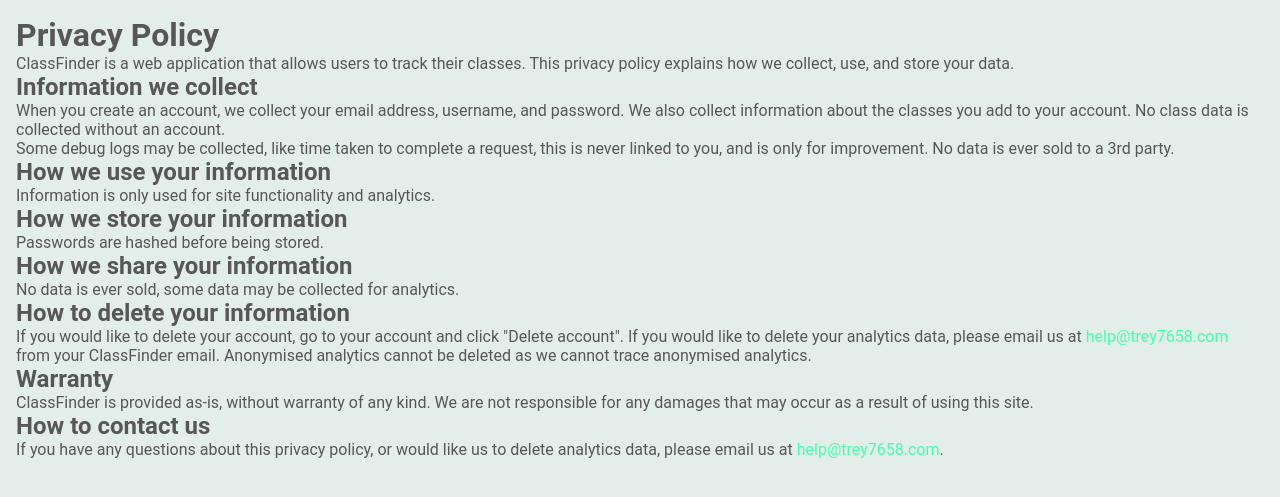
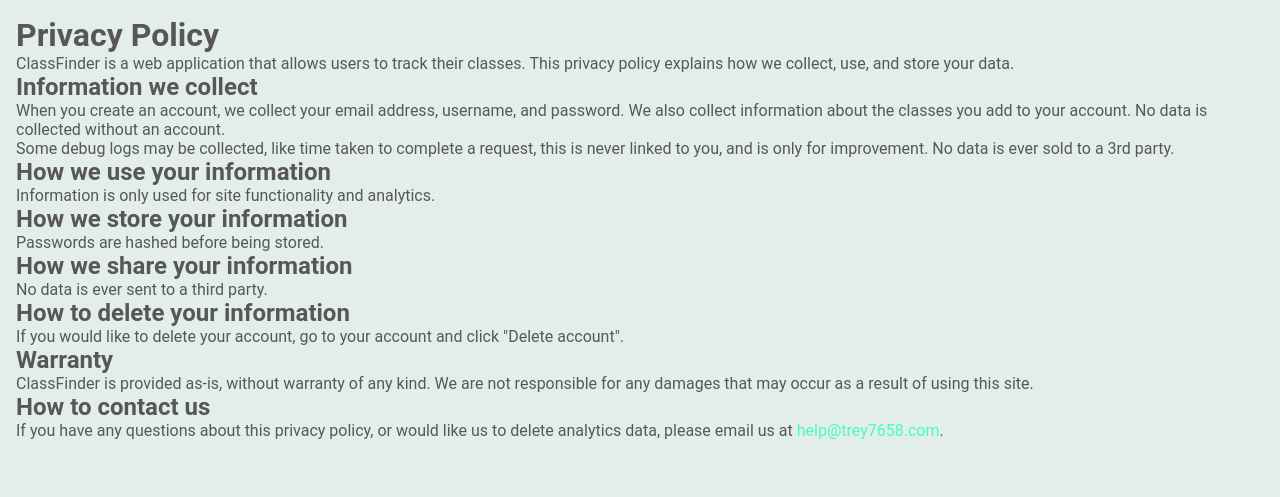
Before and after one commit to EvanZuk/ClassFinder, a Flask app: template app/templates/privacy.html in a window 1280 px wide. Shown: the part 51-548 px from the top of the page. Run offline with Flask 3, Linux system fonts and the light colour scheme; the template is opened without the code that fills it, so the values that code supplies are empty.

Commit message:
Change policy again

```diff
--- a/app/templates/privacy.html
+++ b/app/templates/privacy.html
@@ -12,16 +12,16 @@
         <h1>Privacy Policy</h1>
         <p>ClassFinder is a web application that allows users to track their classes. This privacy policy explains how we collect, use, and store your data.</p>
         <h2>Information we collect</h2>
-        <p>When you create an account, we collect your email address, username, and password. We also collect information about the classes you add to your account. No class data is collected without an account.</p>
+        <p>When you create an account, we collect your email address, username, and password. We also collect information about the classes you add to your account. No data is collected without an account.</p>
         <p>Some debug logs may be collected, like time taken to complete a request, this is never linked to you, and is only for improvement. No data is ever sold to a 3rd party.</p>
         <h2>How we use your information</h2>
         <p>Information is only used for site functionality and analytics.</p>
         <h2>How we store your information</h2>
         <p>Passwords are hashed before being stored. </p>
         <h2>How we share your information</h2>
-        <p>No data is ever sold, some data may be collected for analytics.</p>
+        <p>No data is ever sent to a third party.</p>
         <h2>How to delete your information</h2>
-        <p>If you would like to delete your account, go to your account and click "Delete account". If you would like to delete your analytics data, please email us at <a href="mailto:help@trey7658.com?subject=ClassFinder%3A%20Deletion%20request%20for%20%3Cusername%3E&body=I%20would%20like%20the%20data%20for%20%3Cschool%20email%3E%20to%20be%20deleted%20from%20ClassFinder.">help@trey7658.com</a> from your ClassFinder email. Anonymised analytics cannot be deleted as we cannot trace anonymised analytics.</p>
+        <p>If you would like to delete your account, go to your account and click "Delete account".</p>
         <h2>Warranty</h2>
         <p>ClassFinder is provided as-is, without warranty of any kind. We are not responsible for any damages that may occur as a result of using this site.</p>
         <h2>How to contact us</h2>
```
Also changed, not shown: 1 other file.
